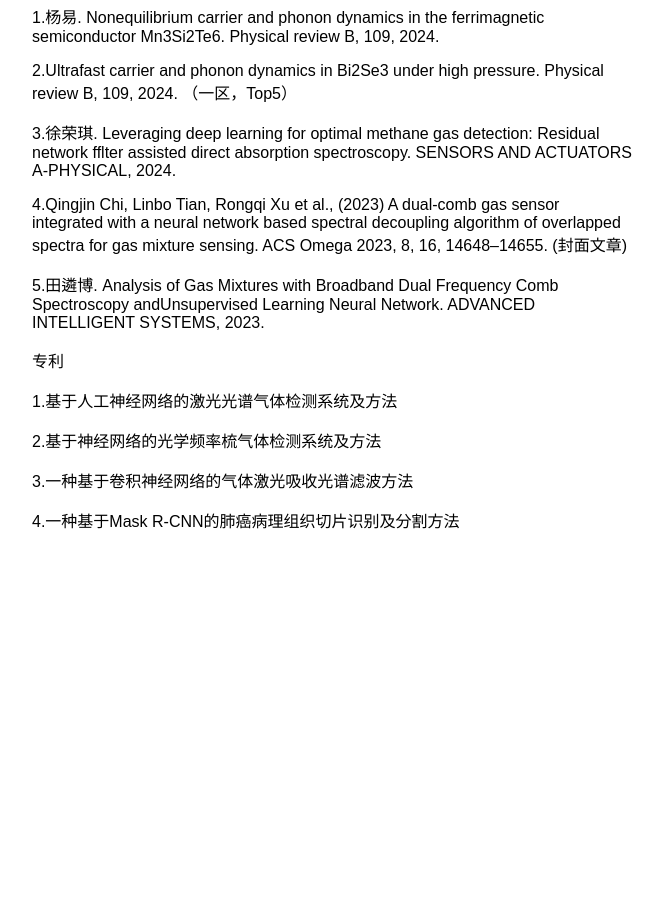
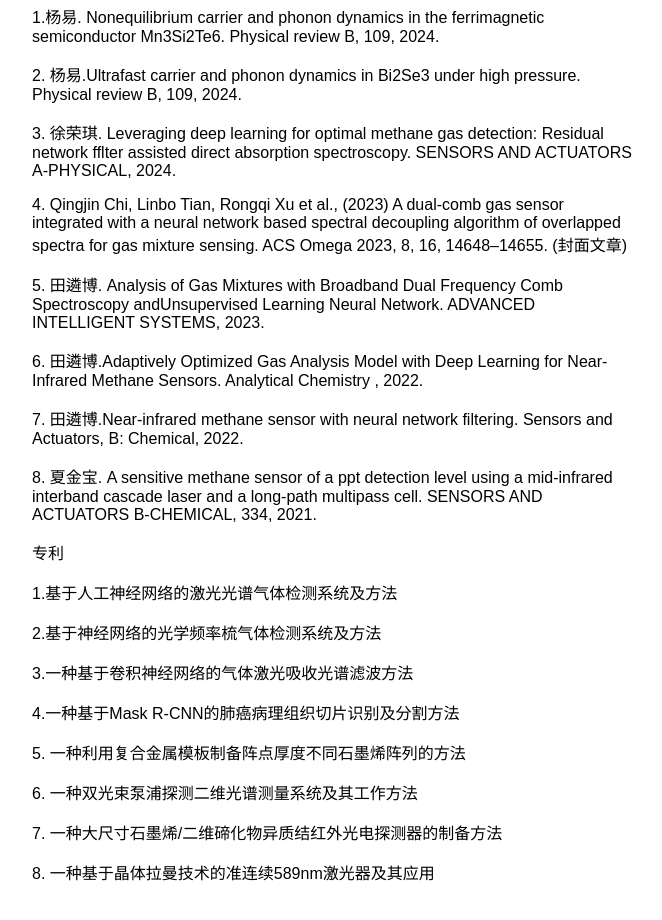
Before and after one commit to yiwen96f/0606, a plain HTML site: page index.html in a window 1280 px wide. Shown: the part 3700-4620 px from the top of the page, without its empty margins (308-970 px from the left). Before the commit the page ends 4272 px from the top, so only its background shows below. Drawn offline with Linux system fonts and the light colour scheme.

Commit message:
index.html

```diff
--- a/index.html
+++ b/index.html
@@ -58,16 +58,27 @@
 
             <p>论文</p>
           <p>1.杨易. Nonequilibrium carrier and phonon dynamics in the ferrimagnetic semiconductor Mn3Si2Te6.  Physical review B,  109,  2024. </p>
-<p>2.Ultrafast carrier and phonon dynamics in Bi2Se3 under high pressure.  Physical review B,  109,  2024. （一区，Top5）</p>
-<p>3.徐荣琪. Leveraging deep learning for optimal methane gas detection: Residual network fflter assisted direct absorption spectroscopy.  SENSORS AND ACTUATORS A-PHYSICAL,  2024. </p>
-<p>4.Qingjin Chi, Linbo Tian, Rongqi Xu et al., (2023) A dual-comb gas sensor integrated with a neural network based spectral decoupling algorithm of overlapped spectra for gas mixture sensing. ACS Omega 2023, 8, 16, 14648–14655. (封面文章)</p>
-<p>5.田遴博. Analysis of Gas Mixtures with Broadband Dual Frequency Comb Spectroscopy andUnsupervised Learning Neural Network.  ADVANCED INTELLIGENT SYSTEMS,  2023. </p>
+<p>2. 杨易.Ultrafast carrier and phonon dynamics in Bi2Se3 under high pressure.  Physical review B,  109,  2024.</p>
+<p>3. 徐荣琪. Leveraging deep learning for optimal methane gas detection: Residual network fflter assisted direct absorption spectroscopy.  SENSORS AND ACTUATORS A-PHYSICAL,  2024. </p>
+<p>4. Qingjin Chi, Linbo Tian, Rongqi Xu et al., (2023) A dual-comb gas sensor integrated with a neural network based spectral decoupling algorithm of overlapped spectra for gas mixture sensing. ACS Omega 2023, 8, 16, 14648–14655. (封面文章)</p>
+<p>5. 田遴博. Analysis of Gas Mixtures with Broadband Dual Frequency Comb Spectroscopy andUnsupervised Learning Neural Network.  ADVANCED INTELLIGENT SYSTEMS,  2023. </p>
+<p>6. 田遴博.Adaptively Optimized Gas Analysis Model with Deep Learning for Near-Infrared Methane Sensors.  Analytical Chemistry ,  2022. </p>
+<p>7. 田遴博.Near-infrared methane sensor with neural network filtering.  Sensors and Actuators, B: Chemical,  2022. </p>
+<p>8.  夏金宝. A sensitive methane sensor of a ppt detection level using a mid-infrared interband cascade laser and a long-path multipass cell.  SENSORS AND ACTUATORS B-CHEMICAL,  334,  2021. </p>
+
 
 <p>专利</p>
 <p>1.基于人工神经网络的激光光谱气体检测系统及方法</p>
 <p>2.基于神经网络的光学频率梳气体检测系统及方法</p>
 <p>3.一种基于卷积神经网络的气体激光吸收光谱滤波方法</p>
 <p>4.一种基于Mask R-CNN的肺癌病理组织切片识别及分割方法</p>
+<p>5. 一种利用复合金属模板制备阵点厚度不同石墨烯阵列的方法</p>
+<p>6. 一种双光束泵浦探测二维光谱测量系统及其工作方法</p>
+<p>7. 一种大尺寸石墨烯/二维碲化物异质结红外光电探测器的制备方法</p>
+<p>8. 一种基于晶体拉曼技术的准连续589nm激光器及其应用</p>
+
+
+
                </div>
     </div>
 </body>
```
